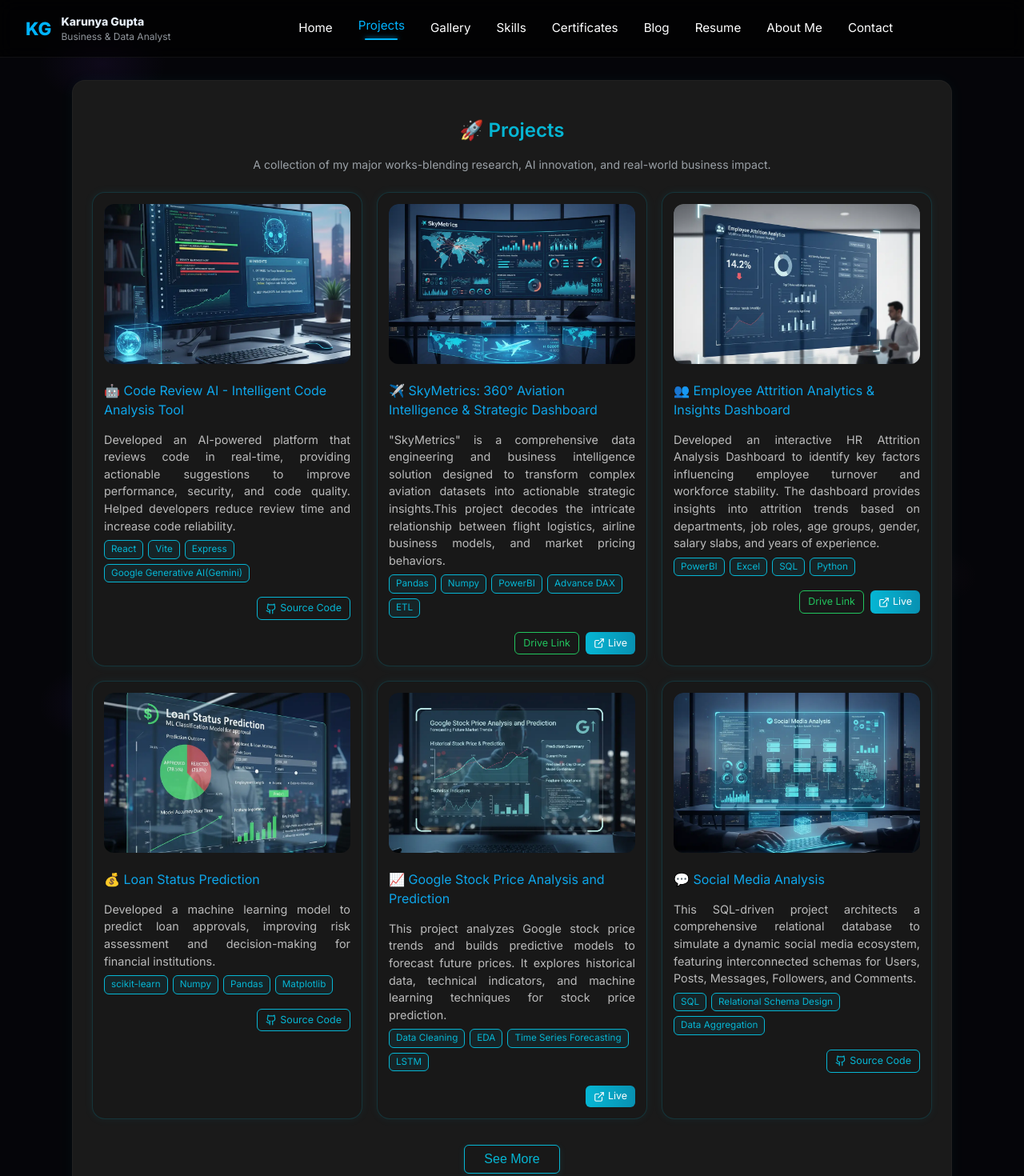
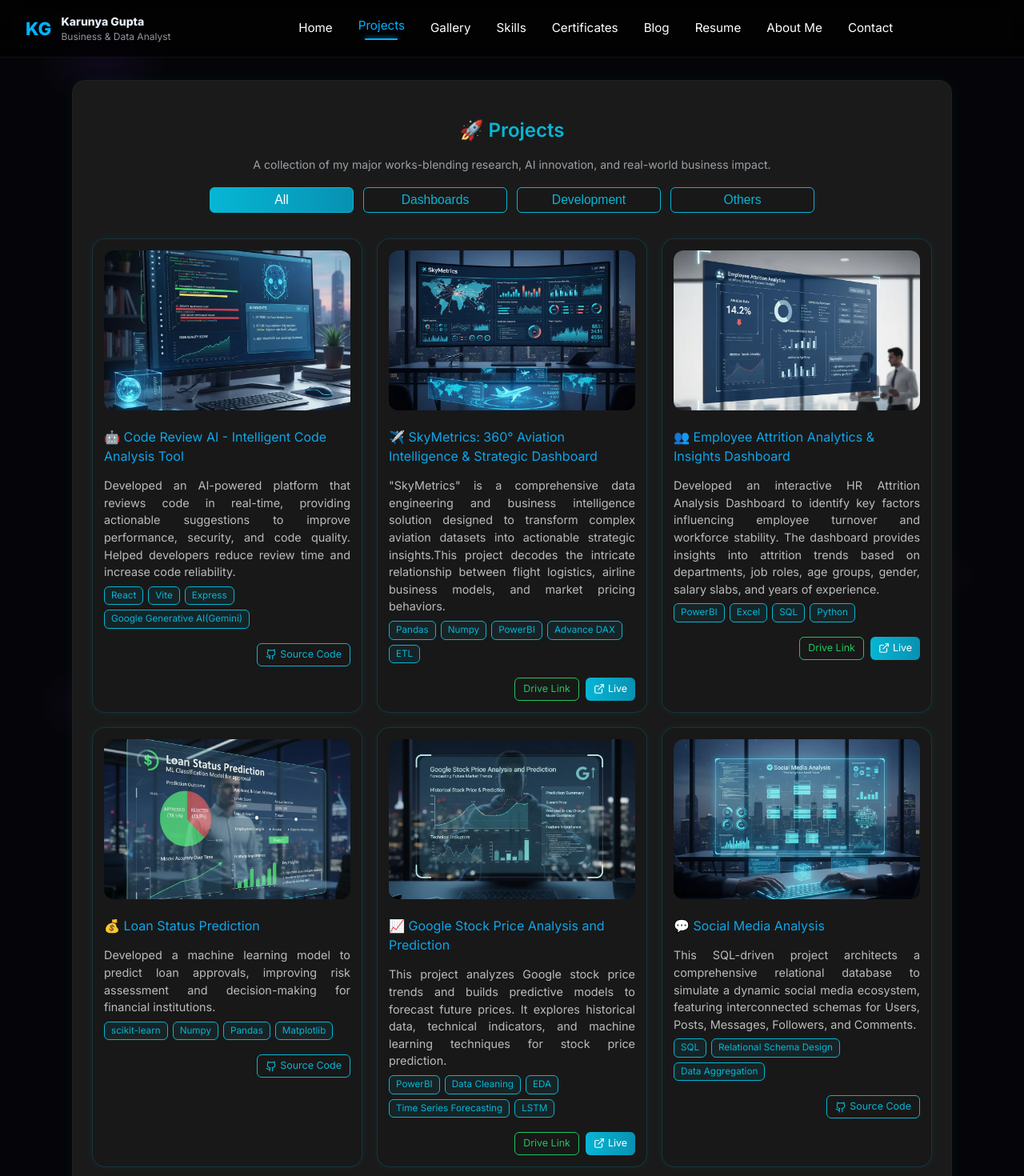
Before and after one commit to KarunyaGupta/Portfolio, a React (Vite) app: page /projects in a window 1280 px wide. Shown: the top 1470 px of the page at 80% size. Built offline with nearby package versions, Linux system fonts and the light colour scheme; the HTML template or start-up script is replaced by a standard one.

Commit message:
Make filter for projects

```diff
--- a/src/pages/Projects.jsx
+++ b/src/pages/Projects.jsx
@@ -10,6 +10,7 @@
 		tech: ['React', 'Vite', 'Express', 'Google Generative AI(Gemini)'],
 		live: '#',
 		code: 'https://github.com/KarunyaGupta/CodeReview.ai',
+        category: 'Development',
 	},
 	{
 		title:'✈️ SkyMetrics: 360° Aviation Intelligence & Strategic Dashboard',
@@ -19,6 +20,8 @@
 		tech:['Pandas','Numpy','PowerBI','Advance DAX','ETL'],
 		live:'https://app.powerbi.com/links/0rqcrSBW6x?ctid=7211e667-d09c-4d22-8038-4d51ebe960a8&pbi_source=linkShare',
 		code:'https://drive.google.com/drive/folders/111KBXnTK5GZONYFYYao4tDjTej1qi6lI?usp=drive_link',
+		category: 'Dashboards',
+		drive: 'https://drive.google.com/drive/folders/1YC0a5DuxxCfen5qzGFMGiGuu1trLyyX_?usp=drive_link',
 	},
 
 	{
@@ -29,6 +32,8 @@
 		tech:['PowerBI','Excel','SQL','Python'],
 		live:'https://app.powerbi.com/links/lOUQUNocKo?ctid=7211e667-d09c-4d22-8038-4d51ebe960a8&pbi_source=linkShare&bookmarkGuid=eaff1f69-8e2d-4893-ab13-8d31fffd15ca',
 		code:'https://drive.google.com/drive/folders/1dGRGEU1IBvB9peVusqSLPnZJ-mYy5cxS?usp=drive_link'
+		,category: 'Dashboards',
+		drive: 'https://drive.google.com/drive/folders/1xniVs5pnYUUwI3du9QZzHg9k7Bgm6V4m?usp=sharing'
 	},
 	   // ProfileX project removed as requested
 	{
@@ -38,15 +43,17 @@
 		tech: ['scikit-learn', 'Numpy', 'Pandas', 'Matplotlib'],
 		live: '#',
 		code: 'https://github.com/KarunyaGupta/Loan-Prediction-Py',
+        category: 'Others',
 	},
 	{
 		title:'📈 Google Stock Price Analysis and Prediction',
 		// desc:'Comming soon... working on it!',
 		desc:'This project analyzes Google stock price trends and builds predictive models to forecast future prices. It explores historical data, technical indicators, and machine learning techniques for stock price prediction.',
 		ss:'/projects/googlestock.webp',
-		tech:['Data Cleaning','EDA','Time Series Forecasting','LSTM'],
+		tech:['PowerBI','Data Cleaning','EDA','Time Series Forecasting','LSTM'],
 		live:'#',
-		code:''
+		code:'https://drive.google.com/drive/folders/1xniVs5pnYUUwI3du9QZzHg9k7Bgm6V4m?usp=sharing'
+        ,category: 'Dashboards'
 	},
 	{
 		title: '💬 Social Media Analysis',
@@ -55,6 +62,7 @@
 		tech: ['SQL','Relational Schema Design','Data Aggregation'],
 		live: '#',
 		code: 'https://github.com/KarunyaGupta/SocialMediaAnalysis-SQL-Project',
+        category: 'Others',
 	},
 	{
 		title: '🚕 Uber Ride Analysis - End-to-End Business Intelligence Dashboard',
@@ -63,22 +71,25 @@
 		tech: ['Pandas', 'DAX', 'PowerBI', 'KPIs'],
 		live: 'https://app.powerbi.com/links/UgR2hEsl46?ctid=7211e667-d09c-4d22-8038-4d51ebe960a8&pbi_source=linkShare',
 		code: 'https://drive.google.com/drive/folders/1T_n-1GsqTFy4hSpwvh56Ca4ufjxtppff?usp=drive_link',
+        category: 'Dashboards',
 	},
 	{
 		title: '🩺 Pharmaceutical Sales Analysis Dashboard',
 		desc: "This project analyzes a global Pharmaceutical Manufacturing Company's raw sales data to derive meaningful insights. The analysis focuses on performance metrics across different regions, distributors, customers, and sales teams.",
 		ss: '/projects/pharma.webp',
-		tech: ['Pandas', 'EDA', 'Python', 'Data Visiualization'],
+		tech: ['PowerBI','Pandas', 'EDA', 'Python', 'Data Visiualization'],
 		live: 'https://app.powerbi.com/links/zOIZyJ4BT2?ctid=7211e667-d09c-4d22-8038-4d51ebe960a8&pbi_source=linkShare&bookmarkGuid=0e8f3acb-8169-4858-8601-b763e080b62f',
 		code: 'https://drive.google.com/drive/folders/1YC0a5DuxxCfen5qzGFMGiGuu1trLyyX_?usp=drive_link',
+        category: 'Dashboards',
 	},
 	{
 		title: '🛒 E-Commerce Sales Performance & Profitability Analysis',
 		desc: 'A data-driven Power BI dashboard that analyzes Amazon store sales to uncover trends, top-performing products, revenue patterns, and customer behavior. It helps in making informed business decisions through interactive visuals and KPIs.',
 		ss: '/projects/ecom.webp',
 		tech: ['PowerBI', 'Excel/CSV', 'DAX', 'Power Query'],
-		live: '/projects/e-commerce.webp',
+		live: '',
 		code: 'https://drive.google.com/drive/folders/1vzF07kBsyB4jH2JHNkQQlG5VlMx5JfoO?usp=drive_link',
+        category: 'Dashboards',
 	},
 	{
 		title: '📽 Netflix Content Library',
@@ -87,6 +98,7 @@
 		tech: ['PowerBI', 'Excel/CSV', 'DAX', 'Power Query'],
 		live: 'https://app.powerbi.com/links/f2md6kaNCx?ctid=7211e667-d09c-4d22-8038-4d51ebe960a8&pbi_source=linkShare',
 		code: 'https://drive.google.com/drive/folders/1eaPT0P8CwNnIxo4qdMnV3zZpKeXt1cOk?usp=sharing',
+        category: 'Dashboards',
 	},
 	// {
 	// 	title: '🚗 Bengaluru Rides Analysis (OLA)',
@@ -97,19 +109,50 @@
 	// 	code: '#',
 	// },
 	{
+		title: '🌟 Personal Expense Tracker',
+		desc: 'A user-friendly web application to track personal expenses, categorize spending, and visualize financial data through interactive charts and reports. Built with React for the frontend and Node.js for the backend.',
+		ss: '/projects/expensetracker.webp',
+		tech: ['React', 'Node.js', 'Express', 'MongoDB'],
+		live: '',
+		code: 'https://github.com/KarunyaGupta/ExpenseTracker',
+		category: 'Development',
+	},
+	{
+		title: '☕Coffee Day - A Coffee Ordering Website',
+		desc:' A responsive Coffee Shop website built with HTML, CSS, and JavaScript. Features include a dynamic menu, smooth scrolling, and an engaging user interface to enhance the online coffee ordering experience.',
+		ss:'/projects/coffeeday.webp',
+		tech:['HTML','CSS','JavaScript','Bootstrap','Vercel'],
+		live:'https://coffee-day-web.vercel.app/',
+		code:'https://github.com/KarunyaGupta/Coffee-Day',
+		category: 'Development',
+	},
+	{
 		title: '🌐 Portfolio Website',
 		desc: 'A modern and responsive portfolio built with React and Framer Motion, showcasing projects, skills, and achievements with smooth animations and interactive UI.',
 		ss: '/projects/portfolio.webp',
 		tech: ['React', 'Framer Motion', 'Tailwind CSS'],
 		live: 'https://karunyagupta.vercel.app',
 		code: 'https://github.com/KarunyaGupta/Portfolio',
+        category: 'Development',
 	},
 ]
 
+
+// Category tabs config
+const CATEGORIES = [
+	{ key: 'All', label: 'All' },
+	{ key: 'Dashboards', label: 'Dashboards' },
+	{ key: 'Development', label: 'Development' },
+	{ key: 'Others', label: 'Others' },
+];
+
 export default function Projects() {
 	const [showAll, setShowAll] = React.useState(false);
+	const [category, setCategory] = React.useState('All');
 
-	const displayedProjects = showAll ? PROJECTS : PROJECTS.slice(0, 6);
+	// Filter projects by category
+	const filteredProjects = category === 'All' ? PROJECTS : PROJECTS.filter(p => p.category === category);
+	const displayedProjects = showAll ? filteredProjects : filteredProjects.slice(0, 6);
 
 	return (
 		<motion.section
@@ -152,17 +195,58 @@
 				>
 					🚀 Projects
 				</motion.h2>
+
 								<p
 										className="projects-subtitle"
 										style={{
 												fontSize: '0.88rem',
-						marginBottom: '1.5rem',
+												marginBottom: '1.1rem',
 												color: '#9aa0a6',
 												textAlign: 'center',
 										}}
 								>
 										A collection of my major works-blending research, AI innovation, and real-world business impact.
 								</p>
+
+								{/* Category Buttons - Responsive */}
+								<div
+									className="category-buttons"
+									style={{
+										display: 'flex',
+										flexWrap: 'wrap',
+										justifyContent: 'center',
+										gap: 12,
+										marginBottom: 24,
+									}}
+								>
+									{CATEGORIES.map((cat) => (
+										<motion.button
+											key={cat.key}
+											className={`category-btn${category === cat.key ? ' active' : ''}`}
+											onClick={() => { setCategory(cat.key); setShowAll(false); }}
+											whileHover={{ scale: 1.05 }}
+											whileTap={{ scale: 0.97 }}
+											style={{
+												padding: '6px 18px',
+												borderRadius: 6,
+												background: category === cat.key ? 'linear-gradient(90deg, #06b6d4, #0891b2)' : '#181818',
+												color: category === cat.key ? '#fff' : '#06b6d4',
+												border: '1px solid #06b6d4',
+												fontWeight: 500,
+												fontSize: '0.98rem',
+												cursor: 'pointer',
+												transition: 'background 0.2s, color 0.2s',
+												outline: 'none',
+												minWidth: 110,
+												marginBottom: 8,
+												flex: '1 1 120px',
+												maxWidth: '180px',
+											}}
+										>
+											{cat.label}
+										</motion.button>
+									))}
+								</div>
 
 				<div className="projects-grid" style={{ justifyItems: 'center', alignItems: 'stretch' }}>
 					{displayedProjects.map((p, idx) => (
@@ -306,13 +390,14 @@
 									   marginTop: 18,
 								   }}>
 									   {/* Source button removed as requested */}
-									   {/* Show Drive button if PowerBI is in tech stack and code is a drive link, or for SkyMetrics project */}
+									   {/* Show Drive button if PowerBI is in tech stack and code is a drive link, or for SkyMetrics project, or if drive property exists */}
 									   {(
 										   (p.tech.includes('PowerBI') && p.code && p.code.includes('drive.google.com')) ||
-										   p.title.includes('SkyMetrics')
+										   p.title.includes('SkyMetrics') ||
+										   p.drive
 									   ) && (
 										   <motion.a
-											   href={p.title.includes('SkyMetrics') ? 'https://drive.google.com/drive/folders/sky-metrics-drive-link' : p.code}
+											   href={p.drive ? p.drive : (p.title.includes('SkyMetrics') ? 'https://drive.google.com/drive/folders/sky-metrics-drive-link' : p.code)}
 											   target="_blank"
 											   rel="noreferrer"
 											   className="btn drive-btn"
@@ -336,8 +421,8 @@
 											   Drive Link
 										   </motion.a>
 									   )}
-									   {/* For Code Review AI, Loan Status Prediction, and Social Media Analysis, show Source instead of Live */}
-									   {['Code Review AI', 'Loan Status Prediction', 'Social Media Analysis'].some(title => p.title.includes(title)) ? (
+									   {/* For Code Review AI, Loan Status Prediction, Social Media Analysis, Personal Expense Tracker, and Coffee Day, show Source instead of Live (but for Coffee Day, show both) */}
+									   {['Code Review AI', 'Loan Status Prediction', 'Social Media Analysis', 'Personal Expense Tracker'].some(title => p.title.includes(title)) ? (
 										   p.code && p.code !== '#' && (
 											   <motion.a
 												   href={p.code}
@@ -365,6 +450,32 @@
 											   </motion.a>
 										   )
 																			 ) : (
+																				 p.title.includes('Coffee Day') ? (
+																					 <>
+																						 <motion.a
+																							 href={p.code}
+																							 target="_blank"
+																							 rel="noreferrer"
+																							 className="btn code-btn"
+																							 whileHover={{ scale: 1.08 }}
+																							 style={{
+																								 display: 'flex',
+																								 alignItems: 'center',
+																								 gap: 4,
+																								 padding: '4px 10px',
+																								 borderRadius: 6,
+																								 fontSize: '0.78rem',
+																								 textDecoration: 'none',
+																								 cursor: 'pointer',
+																								 background: '#181818',
+																								 color: '#06b6d4',
+																								 border: '1px solid #06b6d4',
+																								 fontWeight: 500,
+																								 transition: 'background 0.2s, color 0.2s',
+																							 }}
+																						 >
+																							 <Github size={14} /> Source Code
+																						 </motion.a>
 																						 <motion.a
 																							 href={p.live}
 																							 target="_blank"
@@ -389,6 +500,33 @@
 																						 >
 																							 <ExternalLink size={14} /> Live
 																						 </motion.a>
+																					 </>
+																				 ) : (
+																					 <motion.a
+																							 href={p.live}
+																							 target="_blank"
+																							 rel="noreferrer"
+																							 className="btn live-btn"
+																							 whileHover={{ scale: 1.08 }}
+																							 style={{
+																									 display: 'flex',
+																									 alignItems: 'center',
+																									 gap: 4,
+																									 padding: '4px 10px',
+																									 borderRadius: 6,
+																									 fontSize: '0.78rem',
+																									 textDecoration: 'none',
+																									 cursor: 'pointer',
+																									 background: 'linear-gradient(90deg, #06b6d4, #0891b2)',
+																									 color: '#fff',
+																									 border: 'none',
+																									 fontWeight: 500,
+																									 transition: 'background 0.2s, color 0.2s',
+																							 }}
+																					 >
+																							 <ExternalLink size={14} /> Live
+																					 </motion.a>
+																				 )
 																			 )}
 								   </div>
 							</div>
```
Also changed, not shown: public/projects/coffeeday.webp (added), public/projects/expensetracker.webp (added). Lines whose indentation alone changed are shown as unchanged.
